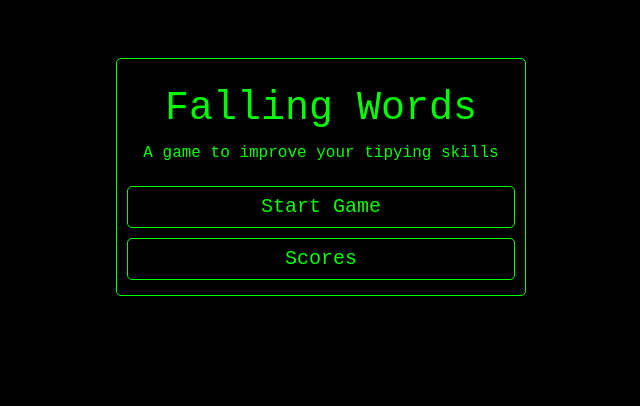
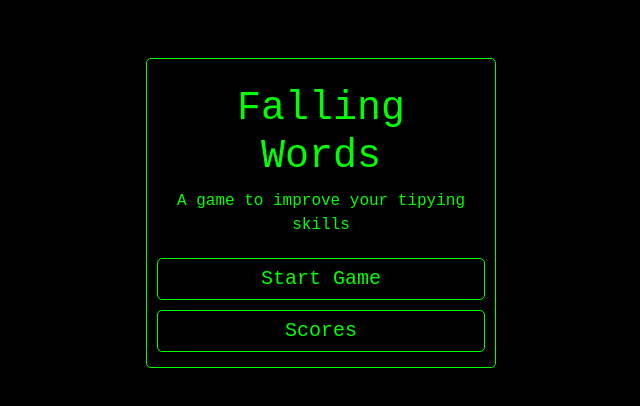
Before and after one commit to NachoVai/falling-words, a React (Vite) app: page / in a window 1280 px wide. Shown: the top 406 px of the page, without its empty margins (319-959 px from the left). Built offline with nearby package versions, Linux system fonts and the light colour scheme.

Commit message:
create menu component

```diff
--- a/src/App.tsx
+++ b/src/App.tsx
@@ -1,21 +1,10 @@
-import Card from "./components/Card/Card";
-import CardBody from "./components/CardBody/CardBody";
-import Button from "./components/Button/Button";
 import "../src/assets/styles/App.css";
+import Menu from "./components/Menu/Menu";
 
 function App() {
   return (
     <>
-      <Card>
-        <CardBody
-          title="Falling Words"
-          description="A game to improve your tipying skills"
-        />
-        <div className="d-flex flex-column align-items-center">
-          <Button name="Start Game" />
-          <Button name="Scores" />
-        </div>
-      </Card>
+      <Menu />
     </>
   );
 }
--- a/src/components/Card/Card.tsx
+++ b/src/components/Card/Card.tsx
@@ -10,9 +10,7 @@ function Card(props: CardProps) {
 
   return (
     <>
-      <div className="container mt-5" id="menu">
-        <div className="card">{children}</div>
-      </div>
+      <div className="card">{children}</div>
     </>
   );
 }
--- a/src/components/Card/card.css
+++ b/src/components/Card/card.css
@@ -1,10 +1,3 @@
-#menu {
-    display: flex !important;
-    flex-wrap: wrap !important;
-    justify-content: center !important;
-    align-items: center !important;
-}
-
 .card {
     background-color: #000 !important;
     color: #00FF00 !important;
@@ -12,5 +5,5 @@
     border-radius: 5px !important;
     padding: 10px !important;
     margin: 10px !important;
-    /* width: 350px !important; */
+    width: 350px !important;
 }
--- /dev/null
+++ b/src/components/Menu/Menu.tsx
@@ -0,0 +1,25 @@
+import Card from "../Card/Card";
+import CardBody from "../CardBody/CardBody";
+import Button from "../Button/Button";
+import "./menu.css";
+
+function Menu() {
+  return (
+    <>
+      <div className="container mt-5" id="menu">
+        <Card>
+          <CardBody
+            title="Falling Words"
+            description="A game to improve your tipying skills"
+          />
+          <div className="d-flex flex-column align-items-center">
+            <Button name="Start Game" />
+            <Button name="Scores" />
+          </div>
+        </Card>
+      </div>
+    </>
+  );
+}
+
+export default Menu;
--- /dev/null
+++ b/src/components/Menu/menu.css
@@ -0,0 +1,6 @@
+#menu {
+    display: flex !important;
+    flex-wrap: wrap !important;
+    justify-content: center !important;
+    align-items: center !important;
+}
```
